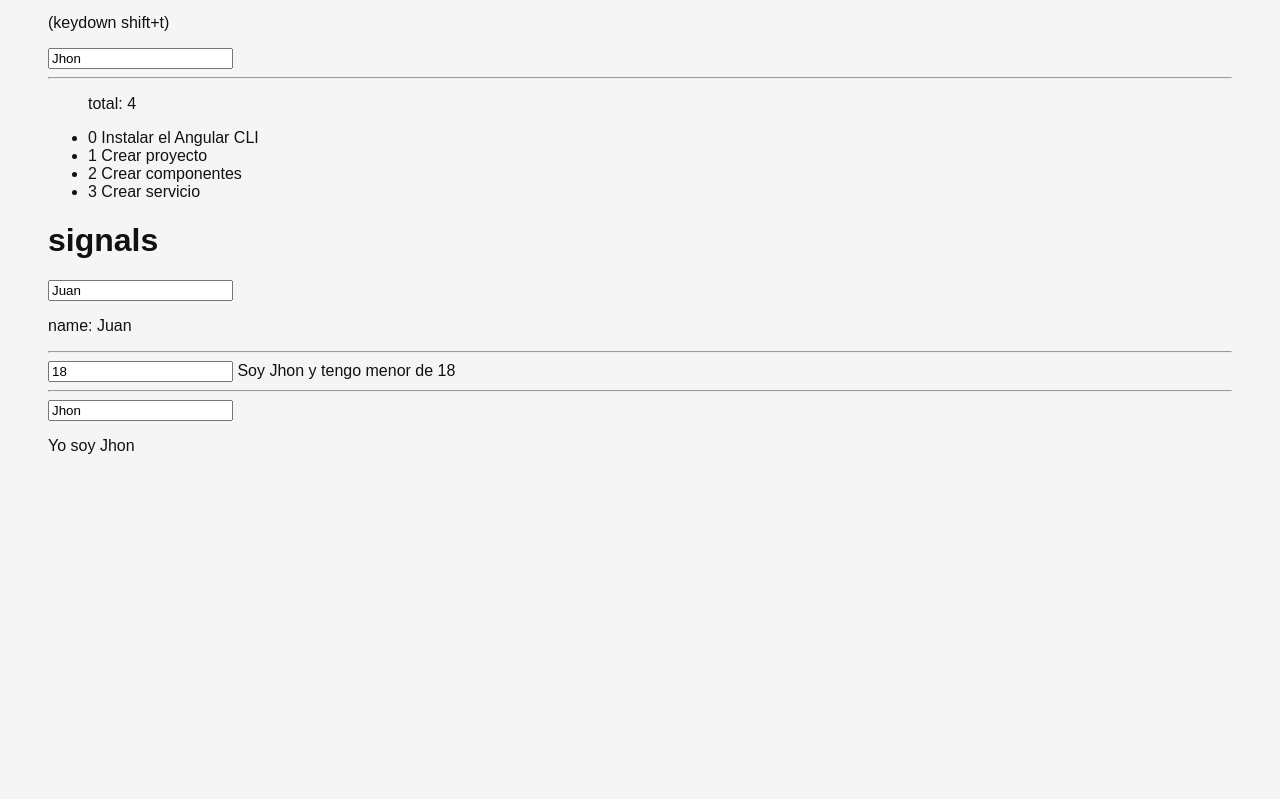
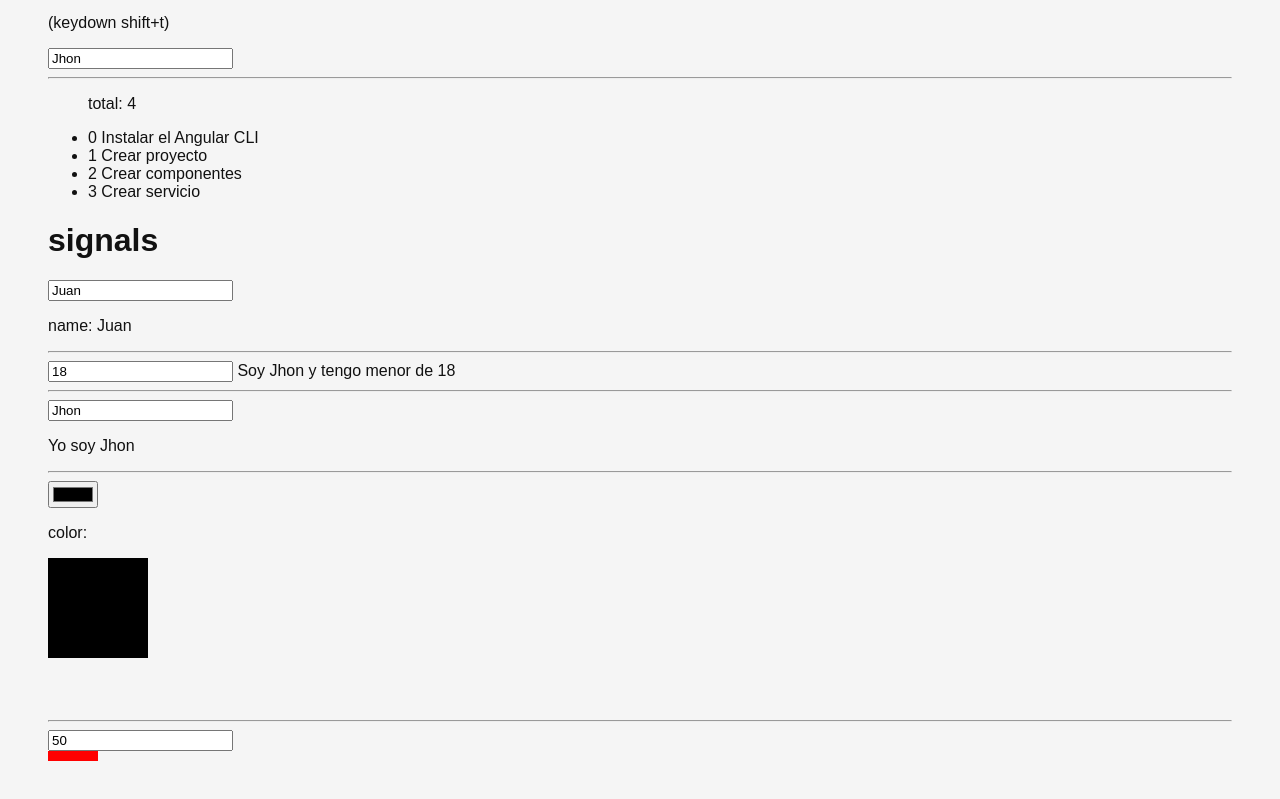
Before and after one commit to jhonbg/todoapp, an Angular app: page /labs in a window 1280 px wide. Shown: the part 1011-1810 px from the top of the page. Before the commit the page ends 1530 px from the top, so only its background shows below. Built offline with nearby package versions, Linux system fonts and the light colour scheme.

Commit message:
clase 17

```diff
--- a/src/app/pages/home/home.component.html
+++ b/src/app/pages/home/home.component.html
@@ -8,17 +8,13 @@
           placeholder="Type new todo"
           autofocus
           type="text"
-          (change)="chageHandler($event)"
+          [formControl]="newTaskCtrl"
+          (keydown.enter)="chageHandler()"
         />
       </div>
     </header>
     <div class="container todoapp-wrapper">
       <!-- This section should be hidden by default and shown when there are todos -->
-       <pre>
-        <code>
-          {{ tasks() | json}}
-        </code>
-       </pre>
       <section class="main">
         <ul class="todo-list">
           <li *ngFor="let task of tasks(); index as i">
--- a/src/app/pages/home/home.component.ts
+++ b/src/app/pages/home/home.component.ts
@@ -1,10 +1,12 @@
 import { Component, signal } from '@angular/core';
 import { CommonModule } from '@angular/common';
+import { FormControl, ReactiveFormsModule, Validators } from '@angular/forms';
+
 import { Task } from './../../models/task.model';
 
 @Component({
   selector: 'app-home',
-  imports: [CommonModule],
+  imports: [CommonModule, ReactiveFormsModule],
   templateUrl: './home.component.html',
   styleUrl: './home.component.css'
 })
@@ -23,10 +25,21 @@
       },
     ]);
 
-    chageHandler(event: Event) {
-      const input = event.target as HTMLInputElement;
-      const newTask = input.value;
-      this.addTaks(newTask);
+    newTaskCtrl = new FormControl('', {
+      nonNullable: true,
+      validators: [
+        Validators.required,
+      ]
+    });
+
+    chageHandler() {
+      if(this.newTaskCtrl.valid){
+        const value = this.newTaskCtrl.value.trim();
+        if(value !== ''){
+          this.addTaks(value);
+          this.newTaskCtrl.setValue('');
+        }
+      }
     }
 
     addTaks(title: string) {
--- a/src/app/pages/labs/labs.component.css
+++ b/src/app/pages/labs/labs.component.css
@@ -1,3 +1,9 @@
 .container{
     padding: 3rem;
 }
+
+.box{
+    height: 10px;
+    display: block;
+    background-color: red;
+}
--- a/src/app/pages/labs/labs.component.html
+++ b/src/app/pages/labs/labs.component.html
@@ -56,4 +56,15 @@
     <p *ngSwitchCase="'Ana'">Yo soy Ana</p>
     <p *ngSwitchDefault>Yo no soy conocido</p>
   </div>
+  <hr/>
+  <input type="color" [formControl]="colorCtrl">
+  <p>color: {{ colorCtrl.value }}</p>
+  <svg>
+    <g>
+      <rect x="0" y="0" height="100" width="100" [attr.fill]="colorCtrl.value"/>
+    </g>
+  </svg>
+  <hr/>
+  <input type="number" [formControl]="widthCtrl">
+  <span class="box" [style.width.px]="widthCtrl.value"></span>
 </div>
--- a/src/app/pages/labs/labs.component.ts
+++ b/src/app/pages/labs/labs.component.ts
@@ -1,9 +1,10 @@
 import { Component, signal } from '@angular/core';
 import { CommonModule } from '@angular/common';
+import { FormControl, ReactiveFormsModule } from '@angular/forms';
 
 @Component({
   selector: 'app-labs',
-  imports: [CommonModule],
+  imports: [CommonModule, ReactiveFormsModule],
   templateUrl: './labs.component.html',
   styleUrl: './labs.component.css'
 })
@@ -24,7 +25,18 @@
     name: 'Jhon',
     age: 18,
     avatar: 'https://w3schools.com/howto/img_avatar.png'
+  });
+
+  colorCtrl = new FormControl();
+  widthCtrl = new FormControl(50, {
+    nonNullable: true,
   })
+
+  constructor() {
+    this.colorCtrl.valueChanges.subscribe(value => {
+      console.log(value)
+    });
+  }
 
   clickHandler() {
     alert('Hola')
```
